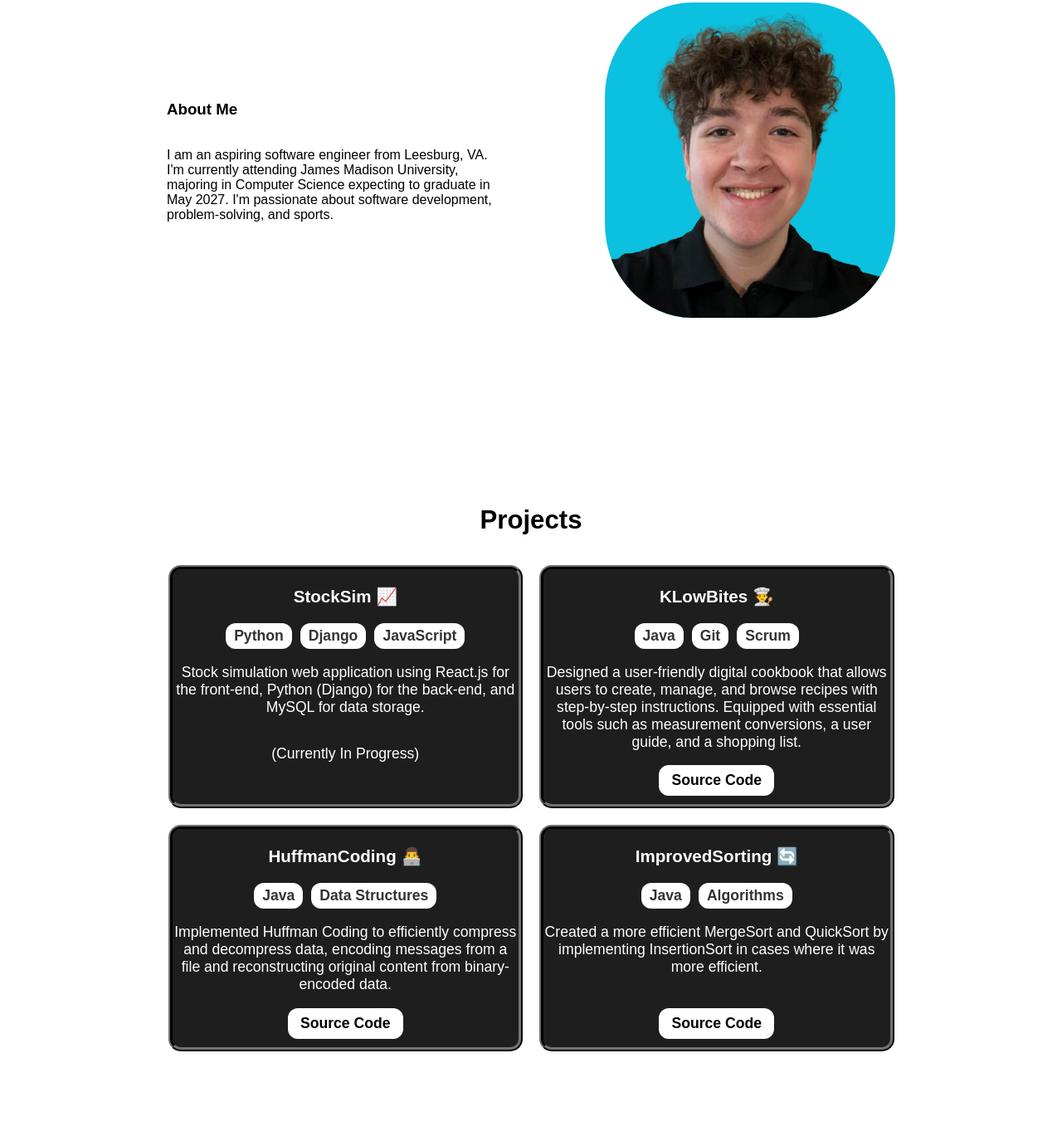
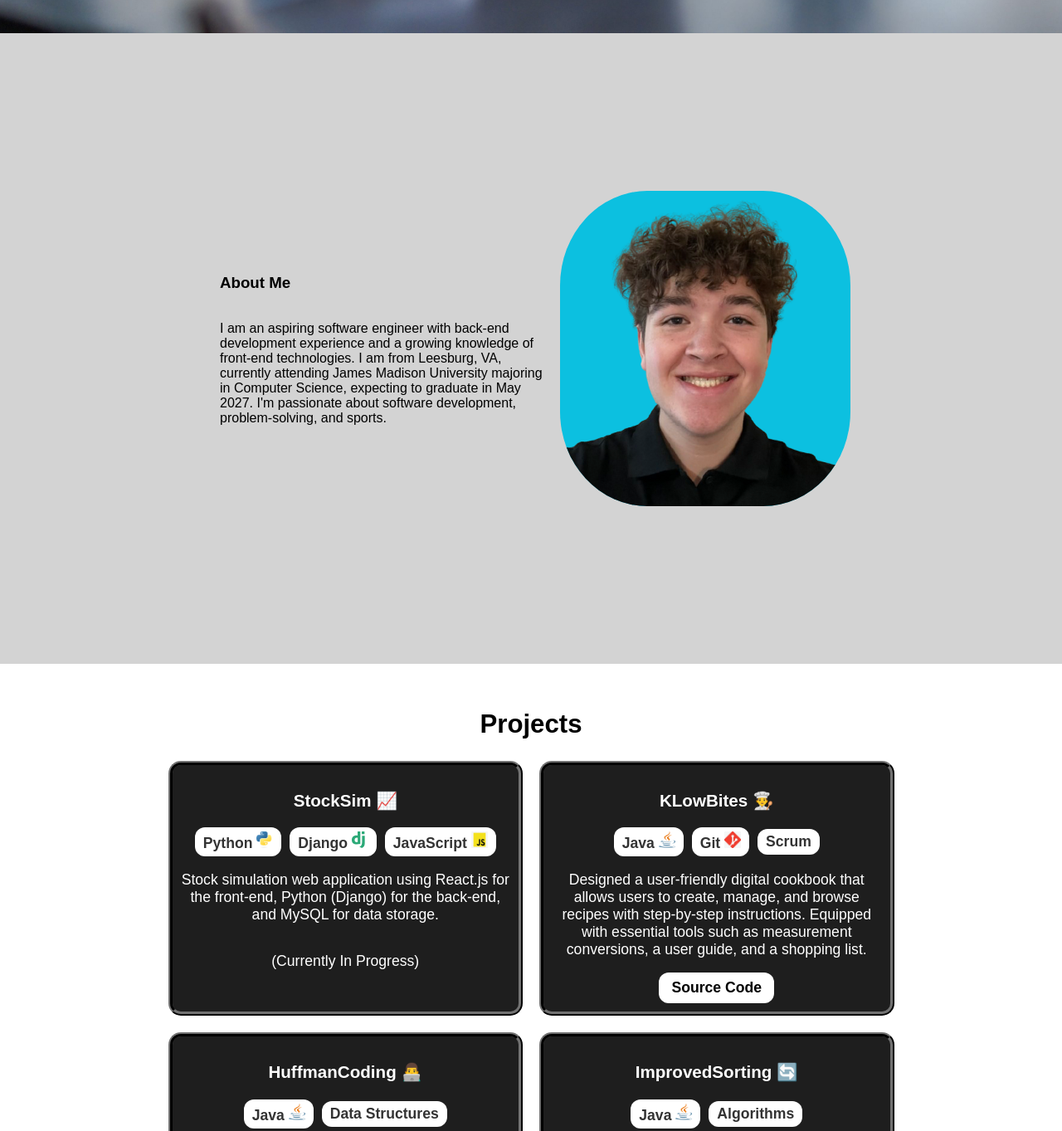
Before and after one commit to DavidFriend2/Personal-Website, a plain HTML site: page index.html in a window 1280 px wide. Shown: the part 760-2123 px from the top of the page at 83% size. Before the commit the page ends 2042 px from the top, so only its background shows below. Drawn offline with Linux system fonts and the light colour scheme.

Commit message:
Improved style in each section

```diff
--- a/aboutStyle.css
+++ b/aboutStyle.css
@@ -1,13 +1,11 @@
 .pfp-about {
     display: flex;
     flex-wrap: wrap;
-    justify-content: space-between;
-    width: 90vw;
+    width: 100vw;
+    height: 95vh;
     justify-content: center;
     align-items: center;
-    padding-top: 100px;
-    padding-bottom: 200px;
-    gap: 10vw;
+    background-color: lightgray;
     scroll-margin-top: 80px;
 }
 
@@ -16,6 +14,8 @@
     justify-content: center;
     flex-direction: column;
     width: 400px;
+    padding-left: 10px;
+    padding-right: 10px;
 }
 
 .pfp {
@@ -23,4 +23,7 @@
     background-color: #0cc0e0;
     border-color: #1e1e1e;
     border-radius: 30%;
+    width: 350px;
+    height: 380px;
+
 }
--- a/homeStyle.css
+++ b/homeStyle.css
@@ -6,6 +6,7 @@
     max-width: 700px;
     margin: 0 auto;
     color: black;
+    padding-top: 5vh;
     /*border: ridge;
     border-color: #1e1e1e;
     border-radius: 10%;
@@ -13,8 +14,17 @@
 }
 
 .home {
-    padding-top: 150px;
-    padding-bottom: 100px;
+    color: white;
+    padding-top: 20vh;
+    height: 75vh;
+    background-image: url('img/homebackg.jpeg');
+    background-size: cover;
+    background-repeat: no-repeat;
+    background-position: center;
+    width: 100vw;
+    display: flex;
+    flex-direction: column;
+    align-items: center;
 }
 
 .contacts {
--- a/index.html
+++ b/index.html
@@ -29,7 +29,7 @@
                 <h2 class="intro">Hello, I am</h2>
                 <h2 class="name">David Friend</h2>
                 <div class="description">
-                    <h3 class="intro-desc">I am a <span class="intro-title">Full Stack Developer</span></h3>
+                    <h3 class="intro-desc">I am a <span class="intro-title">Software Developer</span></h3>
                 </div>
             </div>
             <section class="contacts">
@@ -57,14 +57,16 @@
             <section class="about-description">
                 <h3>About Me</h3>
                 <p class="about-summary">
-                    I am an aspiring software engineer from Leesburg, VA. I'm
-                    currently attending James Madison University, majoring in
-                    Computer Science expecting to graduate in May 2027. I'm passionate
+                    I am an aspiring software engineer with back-end development
+                    experience and a growing knowledge of front-end technologies.
+                    I am from Leesburg, VA, currently attending James Madison University majoring in
+                    Computer Science, expecting to graduate in May 2027. I'm passionate
                     about software development, problem-solving, and sports.
                 </p>
             </section>
-            <img class="pfp" src="img/pfp2rm.png" width="350" height="380">
+            <img class="pfp" src="img/pfp2rm.png">
         </section>
+        <section class="proj">
             <section id="project" class="main-title">
                 <h2>Projects</h2>
             </section>
@@ -72,9 +74,9 @@
                 <section class="project-1">
                     <h3>StockSim 📈</h3>
                     <div class="skills">
-                    <p>Python</p>
-                    <p>Django</p>
-                    <p>JavaScript</p>
+                        <p>Python <img src="img/py.png" height="20" width="20"></p>
+                        <p>Django <img src="img/dj.svg" height="20" width="20"></p>
+                        <p>JavaScript <img src="img/js.webp" height="20" width="20"></p>
                     </div>
                     <p>Stock simulation web application using
                         React.js for the front-end, Python (Django) for the back-end,
@@ -86,8 +88,8 @@
                 <section class="project-2">
                     <h3>KLowBites 👨‍🍳</h3>
                     <div class="skills">
-                    <p>Java</p>
-                    <p>Git</p>
+                        <p>Java <img src="img/java.png" height="20" width="20"></p>
+                        <p>Git <img src="img/git.png" height="20" width="20"></p>
                         <p>Scrum</p>
                     </div>
                     <p>
@@ -101,7 +103,7 @@
                 <section class="project-3">
                     <h3>HuffmanCoding 👨‍💻 </h3>
                     <div class="skills">
-                    <p>Java</p>
+                        <p>Java <img src="img/java.png" height="20" width="20"></p>
                         <p>Data Structures</p>
                     </div>
                     <p>
@@ -114,7 +116,7 @@
                 <section class="project-4">
                     <h3>ImprovedSorting 🔄</h3>
                     <div class="skills">
-                    <p>Java</p>
+                        <p>Java <img src="img/java.png" height="20" width="20"></p>
                         <p>Algorithms</p>
                     </div>
                     <p>
@@ -124,6 +126,7 @@
                     <a href="https://github.com/DavidFriend2/Improved-Sorting">Source Code</a>
                 </section>
             </div>
+        </section>
     </div>
 </body>
 </html>
--- a/main.js
+++ b/main.js
@@ -0,0 +1 @@
+console.log("hi");
--- a/projectStyle.css
+++ b/projectStyle.css
@@ -1,8 +1,18 @@
+.proj {
+    display: flex;
+    flex-direction: column;
+    align-items: center;
+    justify-content: center;
+    min-height: 95vh;
+}
+
 .main-title {
     text-align: center;
     font-family: Arial, sans-serif;
     font-size: 1.3rem;
     scroll-margin-top: 80px;
+    display: flex;
+    justify-content: center;
     /*border: transparent;
     background-color: #1e1e1e;
     border-radius: 15px;
@@ -19,11 +29,10 @@
     display: grid;
     grid-template-columns: repeat(auto-fit, minmax(300px, 1fr));
     gap: 20px;
+    box-sizing: border-box;
     justify-items: center;
-    box-sizing: border-box;
-    padding-top: 10px;
-    padding-bottom: 15px;
     z-index: 10;
+
 }
 
 @media (max-width: 1000px) {
@@ -64,9 +73,8 @@
     background-color: #1e1e1e;
     font-size: 1.1rem;
     max-width: 80vw;
-    /*box-shadow: 6px 6px 8px #0cc0e0;*/
     color: white;
-    padding-bottom: 10px;
+    padding: 10px;
 }
 
 .projects section:hover {
```
Also changed, not shown: img/dj.svg (added), img/git.png (added), img/homebackg.jpeg (added), img/java.png (added), img/js.webp (added), img/py.png (added), 1 other file. Lines whose indentation alone changed are shown as unchanged.
